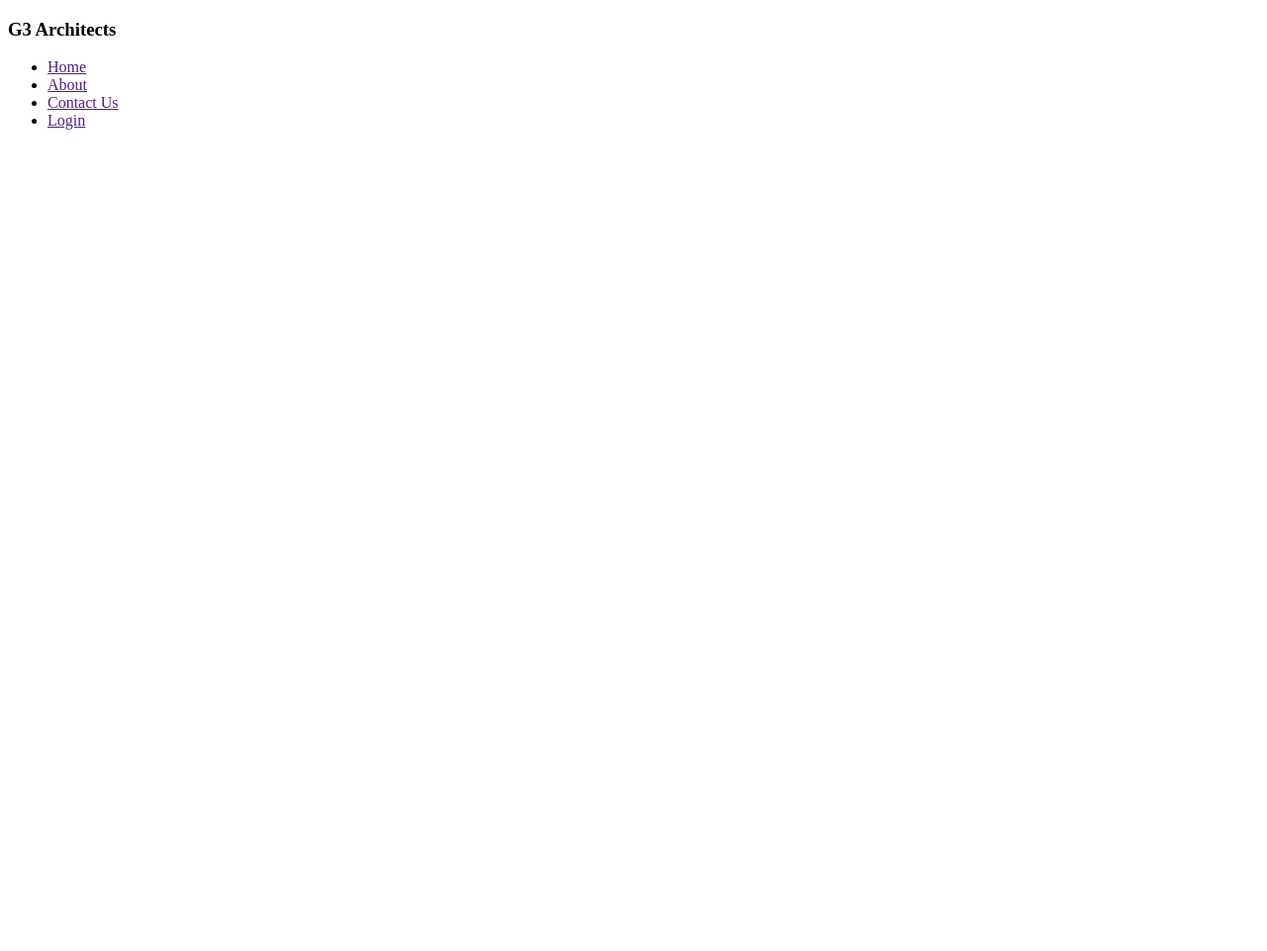
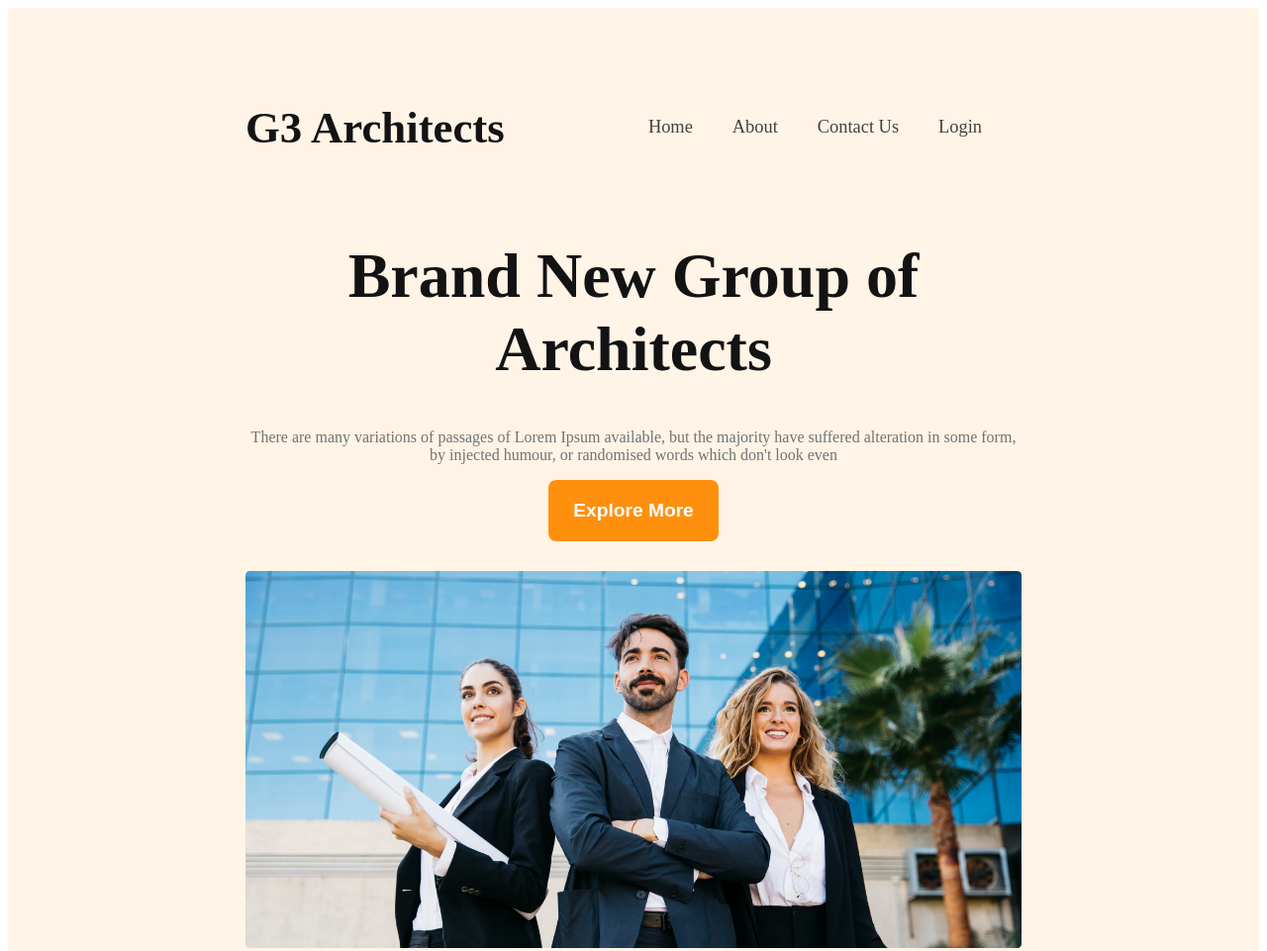
Before and after one commit to KAUSAR-BD/g3-architects-k, a plain HTML site: page index.html in a window 1280 px wide. Shown: the top 961 px of the page at 99% size. Before the commit the page ends 800 px from the top, so only its background shows below. Drawn offline with Linux system fonts and the light colour scheme.

Commit message:
finished header

```diff
--- a/index.html
+++ b/index.html
@@ -9,7 +9,7 @@
 <body>
     <header>
         <nav>
-            <h3>G3 Architects</h3>
+            <h3 class="nav-title">G3 Architects</h3>
             <ul>
                 <li><a href="">Home</a></li>
                 <li><a href="">About</a></li>
@@ -17,6 +17,14 @@
                 <li><a href="">Login</a></li>
             </ul>
         </nav>
+        <div class="banner">
+          <div class="banner-content">
+            <h1 class="banner-title">Brand New Group of Architects</h1>
+            <p class="text-color-gray"> There are many variations of passages of Lorem Ipsum available, but the majority have suffered alteration in some form, by injected humour, or randomised words which don't look even</p>
+            <button class="btn-primary">Explore More</button>
+          </div>
+           <img src="images/banner.png" alt="">
+        </div>
     </header>
      <main></main>
      <footer></footer>
--- a/styles/architect.css
+++ b/styles/architect.css
@@ -1,11 +1,116 @@
 /* work sans font from google fonts */
-<style>
-@import url('https://fonts.googleapis.com/css2?family=Work+Sans:ital,wght@0,100..900;1,100..900&display=swap')
-</style>
+<style>@import url('https://fonts.googleapis.com/css2?family=Work+Sans:ital,wght@0,100..900;1,100..900&display=swap') </style>.work-sans-<uniquifier> {
+    font-family: "Work Sans", sans-serif;
+    font-optical-sizing: auto;
+    font-weight: <weight>;
+    font-style: normal;
+}
 
-.work-sans-<uniquifier> {
-  font-family: "Work Sans", sans-serif;
-  font-optical-sizing: auto;
-  font-weight: <weight>;
-  font-style: normal;
+/* Shared Styles */
+
+.btn-primary {
+    border-radius: 8px;
+    color: #FFF;
+    background: #FF900E;
+    padding: 20px 25px;
+    border: none;
+    font-size: 1.2rem;
+    font-weight: 600;
+    cursor: pointer;
 }
+
+
+/* Header style */
+
+header {
+    background: rgba(255, 144, 14, 0.10);
+    padding: 50px 240px;
+}
+
+nav {
+    display: flex;
+    justify-content: space-between;
+    align-items: center;
+}
+
+.nav-title {
+    font-size: 2.8rem;
+    color: #131313;
+    font-weight: 700;
+}
+
+nav>ul {
+    display: flex;
+}
+
+nav li {
+    list-style: none;
+    margin-right: 40px;
+    font-weight: 500;
+    font-size: 1.15rem;
+}
+
+nav li a {
+    text-decoration: none;
+    color: #424242;
+}
+
+/* banner Style */
+
+.banner-content {
+    max-width: 850px;
+    text-align: center;
+    margin: 0 auto;
+}
+
+.banner-title {
+    font-size: 4rem;
+    font-weight: 700;
+    color: #131313;
+}
+
+.text-color-gray {
+    color: #727272;
+}
+
+.banner img {
+    margin-top: 30px;
+    width: 100%;
+}
+
+
+
+
+
+
+
+
+
+
+
+
+
+/* Responsive Styles */
+/* for mobile device */
+@media screen and (max-width: 576px) {
+    header {
+        padding: 15px;
+    }
+
+    nav {
+        flex-direction: column;
+    }
+}
+
+/* for medium device */
+
+@media screen and (min-width: 576px) and (max-width: 960px) {
+
+    header{
+        padding: 20px;
+    }
+    nav {
+       flex-direction: column;
+    }
+
+}
```
